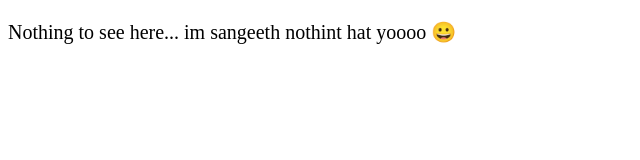
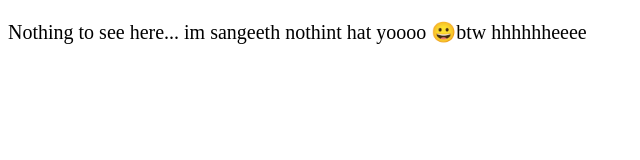
Before and after one commit to sangfyfv/No-mercy-freefire, a plain HTML site: page index.html in a window 1280 px wide. Shown: the whole page, without its empty margins (0-640 px from the left). Drawn offline with Linux system fonts and the light colour scheme.

Commit message:
update index.html

```diff
--- a/index.html
+++ b/index.html
@@ -16,7 +16,7 @@
 
 <body>
   <p>Nothing to see here...
-  im sangeeth nothint hat yoooo 😀</p>
+  im sangeeth nothint hat yoooo 😀btw hhhhhheeee</p>
   <!-- Project -->
   <script src="main.js"></script>
 </body>
```
